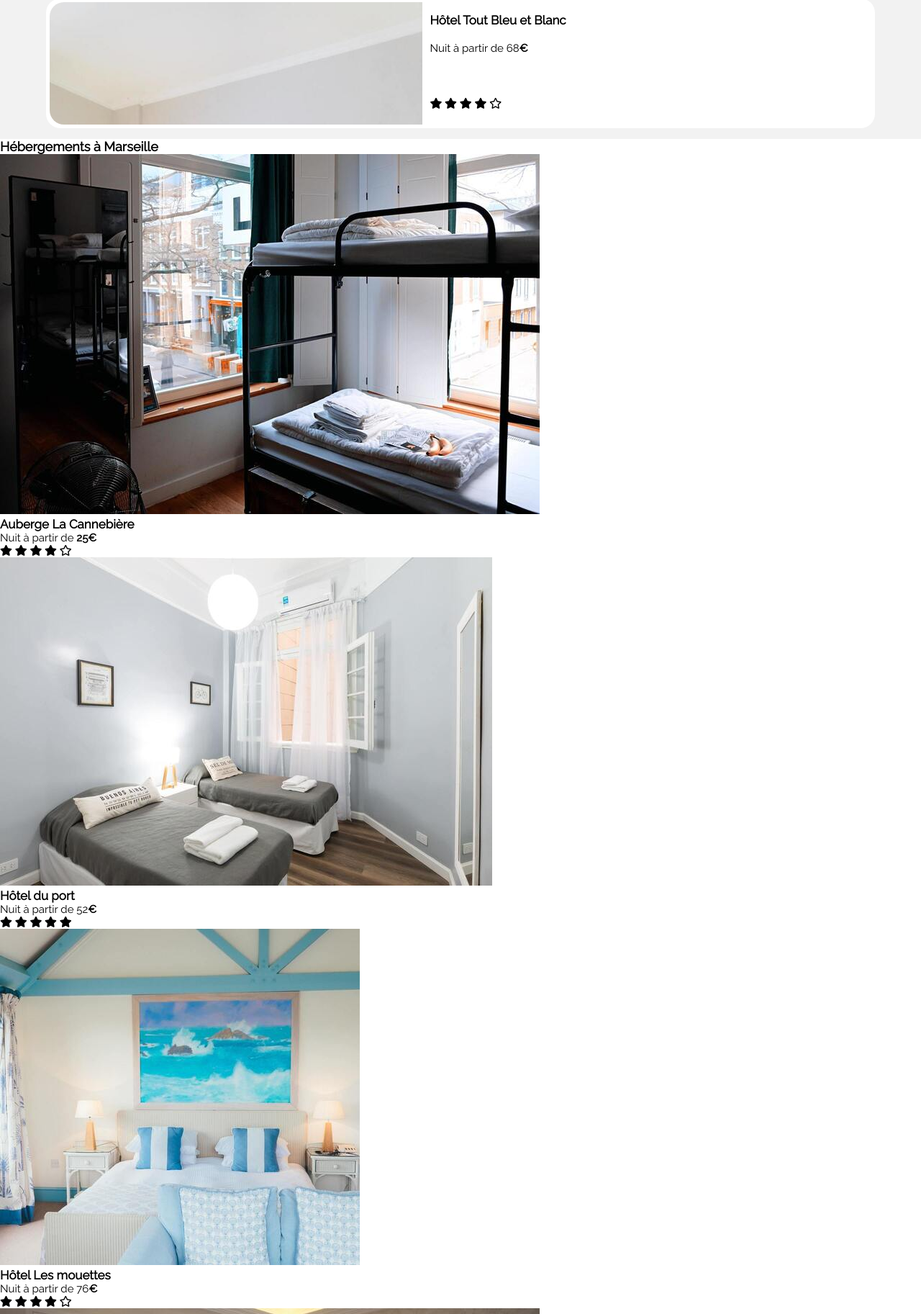
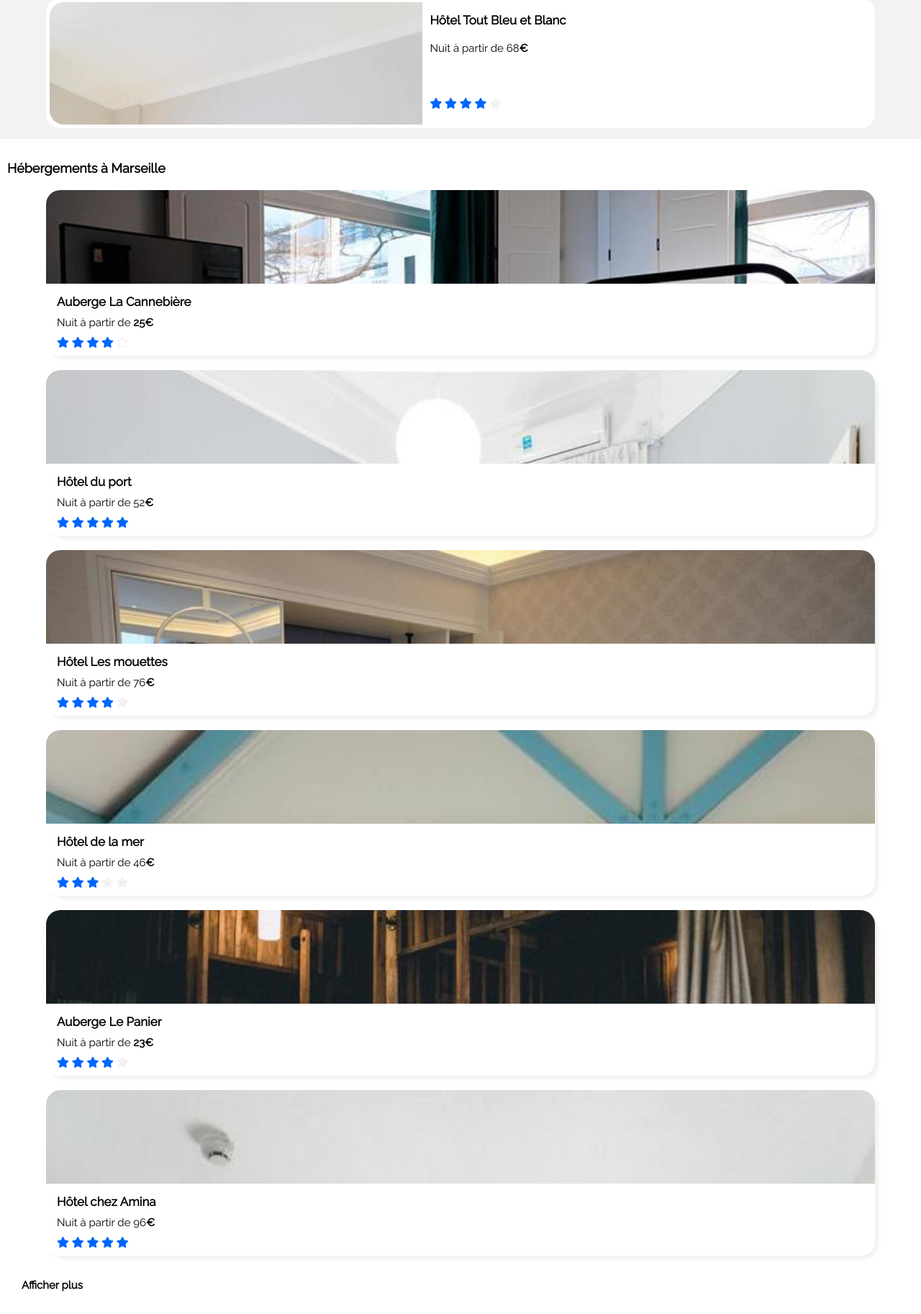
Before and after one commit to BaptisteBocquel/BaptisteBocquel_2_25022021, a plain HTML site: page index.html in a window 1280 px wide. Shown: the part 975-2800 px from the top of the page at 72% size. Drawn offline with Linux system fonts and the light colour scheme.

Commit message:
Partie hebergements

```diff
--- a/index.html
+++ b/index.html
@@ -40,7 +40,7 @@
             <form>
                 <i id="point" class="fas fa-map-marker-alt"></i>
                 <input type="search" value ="Marseille,France" id="search"/>
-                <button id="loupe" type="submit" class="icone-loupe"><i class="fas fa-search"></i></button>
+                <button id="loupe" type="submit"><i class="icone_loupe fas fa-search"></i></button>
                 <input id="bouton_rechercher" type="submit" value="Rechercher"/>
 
             </form>
@@ -136,11 +136,11 @@
                             <h3>Hôtel Le soleil du matin</h3>
                             <p>Nuit à partir de 128<strong>€</strong></p>
                             <div>
-                                <i class="fas fa-star"></i>
-                                <i class="fas fa-star"></i>
-                                <i class="fas fa-star"></i>
-                                <i class="fas fa-star"></i>
-                                <i class="fas fa-star"></i>
+                                <i class="rempli fas fa-star"></i>
+                                <i class="rempli fas fa-star"></i>
+                                <i class="rempli fas fa-star"></i>
+                                <i class="rempli fas fa-star"></i>
+                                <i class="rempli fas fa-star"></i>
                             </div>
                         </div>
                     </div>
@@ -158,11 +158,12 @@
                             <h3>Au coeur de l'eau Chambres d'hôtes</h3>
                             <p>Nuit à partir de 71<strong>€</strong></p>
                             <div>
-                                <i class="fas fa-star"></i>
-                                <i class="fas fa-star"></i>
-                                <i class="fas fa-star"></i>
-                                <i class="fas fa-star"></i>
-                                <i class="far fa-star"></i>
+                                <i class="rempli fas fa-star"></i>
+                                <i class="rempli fas fa-star"></i>
+                                <i class="rempli fas fa-star"></i>
+                                <i class="rempli fas fa-star"></i>
+                                <i class="vide fas fa-star"></i>
+
                             </div>
                         </div>
                     </div>
@@ -180,11 +181,12 @@
                             <h3>Hôtel Tout Bleu et Blanc</h3>
                             <p>Nuit à partir de 68<strong>€</strong></p>
                             <div>
-                                <i class="fas fa-star"></i>
-                                <i class="fas fa-star"></i>
-                                <i class="fas fa-star"></i>
-                                <i class="fas fa-star"></i>
-                                <i class="far fa-star"></i>
+                                <i class="rempli fas fa-star"></i>
+                                <i class="rempli fas fa-star"></i>
+                                <i class="rempli fas fa-star"></i>
+                                <i class="rempli fas fa-star"></i>
+                                <i class="vide fas fa-star"></i>
+
                             </div>
                         </div>
                     </div>
@@ -195,87 +197,110 @@
         <!-- Section hébergements à Marseille -->
 
         <section id="hebergements">
-
             <h2>Hébergements à Marseille</h2>
 
             <div id="fenetre_hebergement">
                 <div class="choix_hebergement">
                     <a href="#">
-                        <p><img src="images/hebergements/4_small/marcus-loke-WQJvWU_HZFo-unsplash.jpg" alt="Photo auberge la Cannebière"/></p>
+                        <div class="image_hebergement img_cannebiere">
+
+                        </div>
                         <h3>Auberge La Cannebière</h3>
                         <p>Nuit à partir de <strong>25€</strong></p>
-                        <i class="fas fa-star"></i>
-                        <i class="fas fa-star"></i>
-                        <i class="fas fa-star"></i>
-                        <i class="fas fa-star"></i>
-                        <i class="far fa-star"></i>
+                        <div class="etoile">
+                            <i class="rempli fas fa-star"></i>
+                            <i class="rempli fas fa-star"></i>
+                            <i class="rempli fas fa-star"></i>
+                            <i class="rempli fas fa-star"></i>
+                            <i class="far fa-star vide"></i>
+                        </div>
                     </a>
                 </div>
 
                 <div class="choix_hebergement">
                     <a href="#">
-                        <p><img src="images/hebergements/4_small/fred-kleber-gTbaxaVLvsg-unsplash.jpg" alt=" Photo hôtel du Port"/></p>
+                        <div class="image_hebergement hotel_port">
+
+                        </div>
                         <h3>Hôtel du port</h3>
                         <p>Nuit à partir de 52<strong>€</strong></p>
-                        <i class="fas fa-star"></i>
-                        <i class="fas fa-star"></i>
-                        <i class="fas fa-star"></i>
-                        <i class="fas fa-star"></i>
-                        <i class="fas fa-star"></i>
+                        <div class="etoile">
+                            <i class="rempli fas fa-star"></i>
+                            <i class="rempli fas fa-star"></i>
+                            <i class="rempli fas fa-star"></i>
+                            <i class="rempli fas fa-star"></i>
+                            <i class="rempli fas fa-star"></i>
+                        </div>
                     </a>
                 </div>
 
                 <div class="choix_hebergement">
                     <a href="#">
-                        <p><img src="images/hebergements/4_small/annie-spratt-Eg1qcIitAuA-unsplash.jpg" alt="Photo hôtel Les mouettes"/></p>
+                        <div class="image_hebergement hotel_mouettes">
+
+                        </div>
                         <h3>Hôtel Les mouettes</h3>
                         <p>Nuit à partir de 76<strong>€</strong></p>
-                        <i class="fas fa-star"></i>
-                        <i class="fas fa-star"></i>
-                        <i class="fas fa-star"></i>
-                        <i class="fas fa-star"></i>
-                        <i class="far fa-star"></i>
+                        <div class="etoile">
+                            <i class="rempli fas fa-star"></i>
+                            <i class="rempli fas fa-star"></i>
+                            <i class="rempli fas fa-star"></i>
+                            <i class="rempli fas fa-star"></i>
+                            <i class="fas fa-star vide"></i>
+                        </div>
                         </a>
                 </div>
 
                 <div class="choix_hebergement">
                     <a href="#">
-                        <p><img src="images/hebergements/4_small/reisetopia-B8WIgxA_PFU-unsplash.jpg" alt="Photo hôtel de la mer"/></p>
+                        <div class="image_hebergement hotel_mer">
+
+                        </div>
                         <h3>Hôtel de la mer</h3>
                         <p>Nuit à partir de 46<strong>€</strong></p>
-                        <i class="fas fa-star"></i>
-                        <i class="fas fa-star"></i>
-                        <i class="fas fa-star"></i>
-                        <i class="far fa-star"></i>
-                        <i class="far fa-star"></i>
+                        <div class="etoile">
+                            <i class="rempli fas fa-star"></i>
+                            <i class="rempli fas fa-star"></i>
+                            <i class="rempli fas fa-star"></i>
+                            <i class="fas fa-star vide"></i>
+                            <i class="fas fa-star vide"></i>
+                        </div>
                     </a>
                 </div>
                 <div class="choix_hebergement">
                     <a href="#">
-                        <p><img src="images/hebergements/4_small/nicate-lee-kT-ZyaiwBe0-unsplash.jpg" alt="Photo auberge le panier"/></p>
+                        <div class="image_hebergement auberge_panier">
+
+                        </div>
                         <h3>Auberge Le Panier</h3>
                         <p>Nuit à partir de <strong>23€</strong></p>
-                        <i class="fas fa-star"></i>
-                        <i class="fas fa-star"></i>
-                        <i class="fas fa-star"></i>
-                        <i class="fas fa-star"></i>
-                        <i class="far fa-star"></i>
+                        <div class="etoile">
+                            <i class="rempli fas fa-star"></i>
+                            <i class="rempli fas fa-star"></i>
+                            <i class="rempli fas fa-star"></i>
+                            <i class="rempli fas fa-star"></i>
+                            <i class="fas fa-star vide"></i>
+                        </div>
                     </a>
                 </div>
                 <div class="choix_hebergement">
                     <a href="#">
-                        <p><img src="images/hebergements/4_small/febrian-zakaria-M6S1WvfW68A-unsplash.jpg" alt="Photo hôtel chez Amina"/></p>
+                        <div class="image_hebergement hotel_amina">
+
+                        </div>
                         <h3>Hôtel chez Amina</h3>
                         <p>Nuit à partir de 96<strong>€</strong></p>
-                        <i class="fas fa-star"></i>
-                        <i class="fas fa-star"></i>
-                        <i class="fas fa-star"></i>
-                        <i class="fas fa-star"></i>
-                        <i class="fas fa-star"></i>
+                        <div class="etoile">
+                            <i class="rempli fas fa-star"></i>
+                            <i class="rempli fas fa-star"></i>
+                            <i class="rempli fas fa-star"></i>
+                            <i class="rempli fas fa-star"></i>
+                            <i class="rempli fas fa-star"></i>
+                        </div>
                     </a>
                 </div>
             </div>
-            <p><a href="#">Afficher plus</a></p>
+            <div class="afficher"><a href="#">Afficher plus</a></div>
         </section>
 
         <!-- Section activité -->
--- a/style.css
+++ b/style.css
@@ -43,6 +43,16 @@ h3
     font-size : 17px;
     font-family: 'Raleway', Arial, Helvetica, sans-serif;
     font-weight: bold;
+}
+
+.rempli
+{
+    color: #0065fc; /*etoile rempli en bleu */
+}
+
+.vide
+{
+    color : #f2f2f2; /*etoile 'vide' remplies en grises */
 }
 
 
@@ -310,6 +320,7 @@ nav ul a:hover
 
 .coeur_eau
 {
+    width: 67%;
     background-image: url("images/hebergements/4_small/aw-creative-VGs8z60yT2c-unsplash.jpg");
 }
 
@@ -326,6 +337,7 @@ nav ul a:hover
 {
     margin-top: 20px;
     margin-bottom: 20px;
+    margin-right: 8px;
     display: flex;
     flex-direction: column;
     justify-content: space-between;
@@ -335,3 +347,102 @@ nav ul a:hover
 {
     padding-bottom: 40px;
 }
+
+
+/* Section hebergement */
+
+#hebergements
+{
+    margin-top : 30px;
+}
+
+#hebergements h2
+{
+    margin-bottom: 20px;
+    margin-left: 10px;
+}
+
+#fenetre_hebergement
+{
+    display:flex;
+    flex-direction: column;
+    align-items: center;
+}
+
+.choix_hebergement
+{
+    width: 90%;
+    height: 230px;
+    margin-bottom: 20px;
+    border-radius: 20px;
+    box-shadow:5px 5px 5px #f2f2f2;
+}
+
+.image_hebergement
+{
+    width: 100%;
+    height: 130px;
+    background-size : cover;
+    border-top-left-radius: 20px;
+    border-top-right-radius: 20px;
+    margin-bottom : 15px;
+}
+
+.img_cannebiere
+{
+    background-image: url("images/hebergements/4_small/marcus-loke-WQJvWU_HZFo-unsplash.jpg");
+}
+
+.hotel_port
+{
+    background-image: url("images/hebergements/4_small/fred-kleber-gTbaxaVLvsg-unsplash.jpg");
+}
+
+.hotel_mouettes
+{
+    background-image: url("images/hebergements/4_small/reisetopia-B8WIgxA_PFU-unsplash.jpg");
+}
+
+.hotel_mer
+{
+    background-image: url("images/hebergements/4_small/annie-spratt-Eg1qcIitAuA-unsplash.jpg");
+}
+
+.auberge_panier
+{
+    background-image: url("images/hebergements/4_small/nicate-lee-kT-ZyaiwBe0-unsplash.jpg");
+}
+
+.hotel_amina
+{
+    background-image: url("images/hebergements/4_small/febrian-zakaria-M6S1WvfW68A-unsplash.jpg");
+}
+
+.choix_hebergement h3
+{
+    margin-left: 15px;
+    margin-right: 15px;
+}
+
+.choix_hebergement p
+{
+    margin-left: 15px;
+    margin-right: 15px;
+    margin-top:10px;
+    margin-bottom : 10px;
+}
+
+.etoile
+{
+    margin-left: 15px;
+    margin-right: 15px;
+}
+
+.afficher
+{
+    font-size: 17px;
+    font-weight:bold;
+    margin-top: 10px;
+    margin-left: 30px;
+    margin-bottom: 30px;
+}
```
